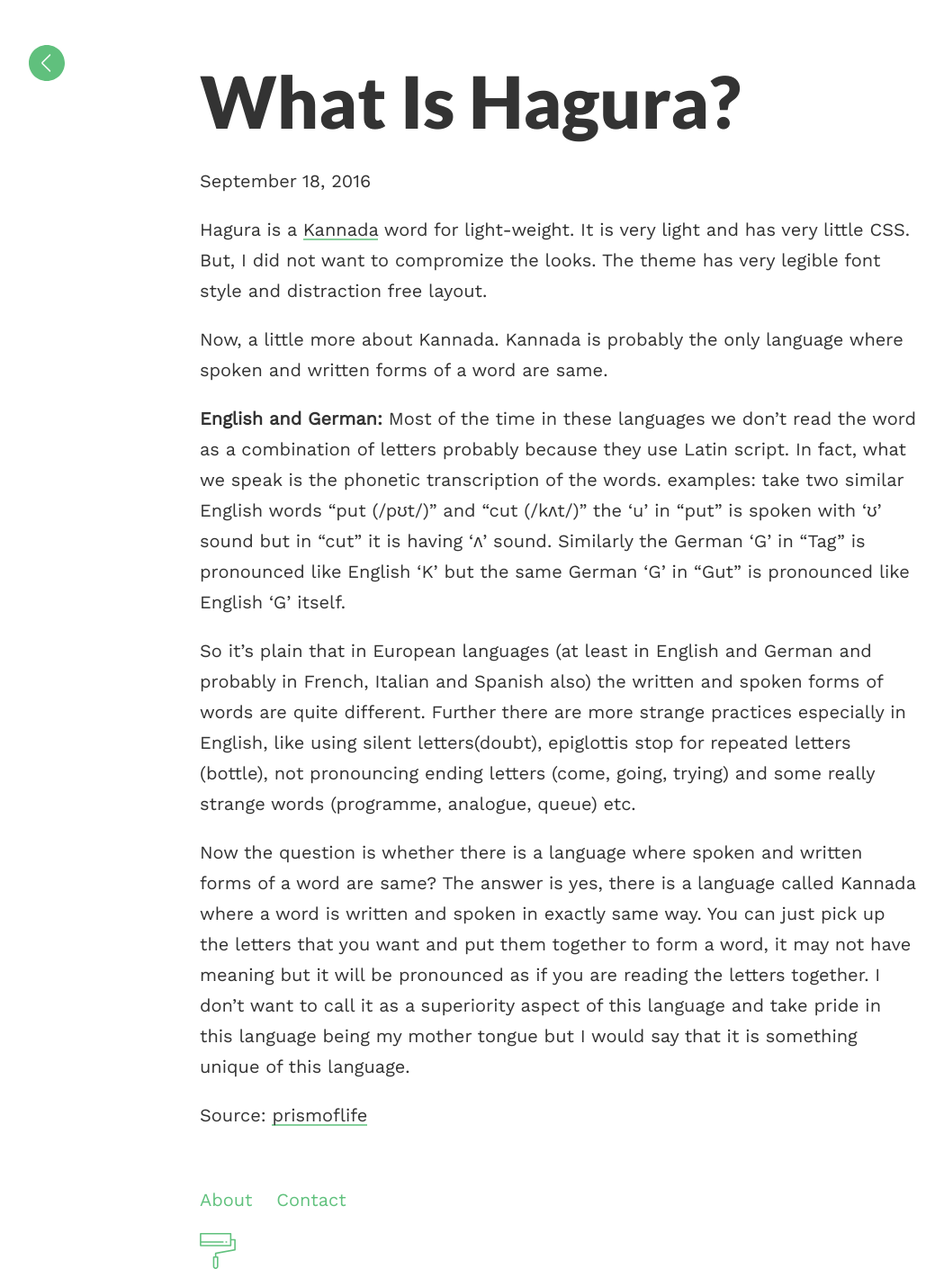
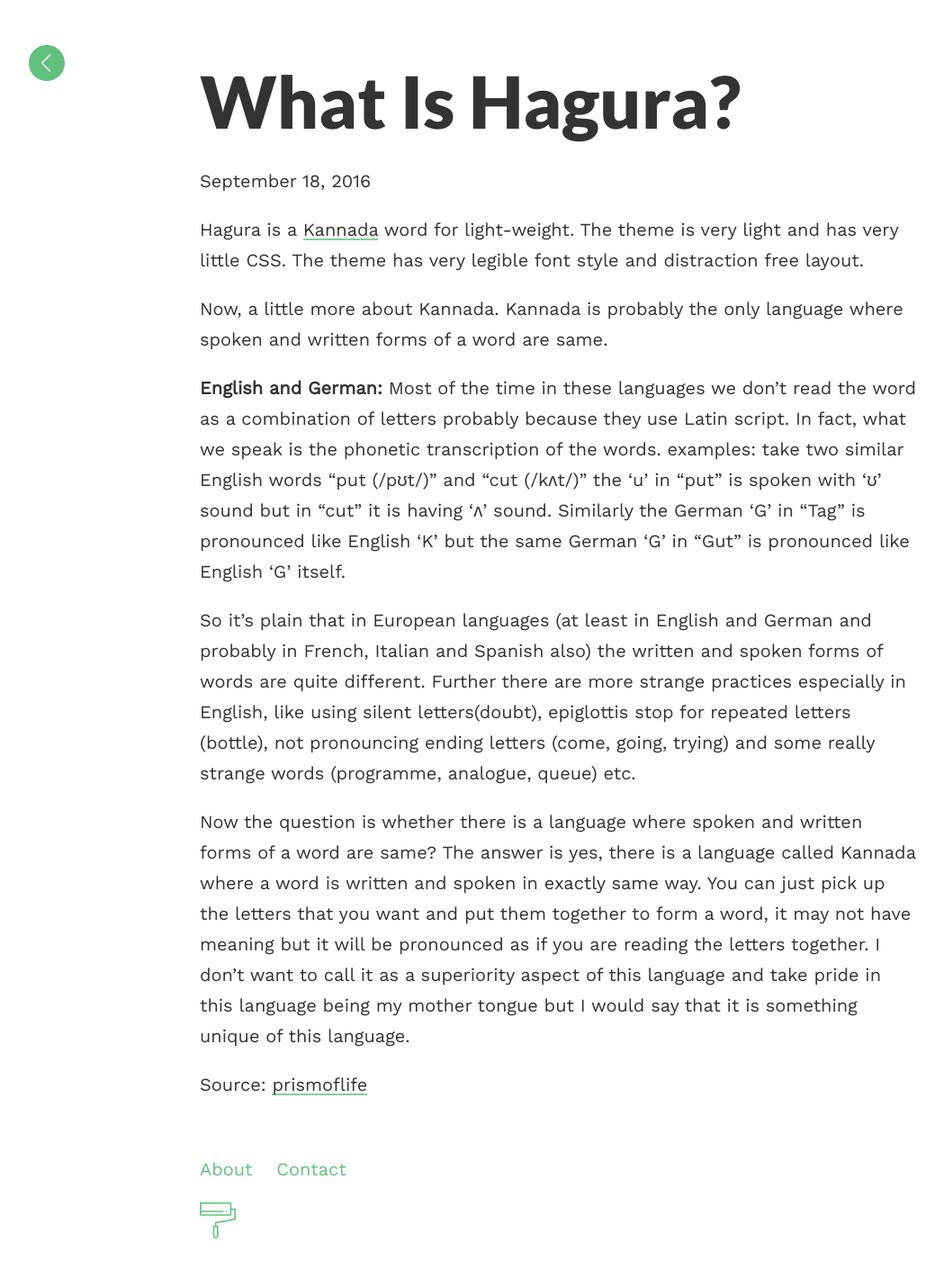
Before and after one commit to sharu725/hagura, a Jekyll site: the page built from _posts/2016-09-18-hagura.md, in a window 1280 px wide. Shown: the whole page at 90% size, without its empty margins (18-1067 px from the left). Built offline with Jekyll 4.4.1, drawn with Linux system fonts in a browser that asks for light colours; after the commit the page ends 1376 px from its top, so only the background shows below that.

Commit message:
no message

```diff
--- a/_posts/2016-09-18-hagura.md
+++ b/_posts/2016-09-18-hagura.md
@@ -5,7 +5,7 @@ date:   2016-09-18 23:34:56 +0530
 ---
 
 
-Hagura is a [Kannada](https://en.wikipedia.org/wiki/Kannada){: target="_blank"} word for light-weight. It is very light and has very little CSS. But, I did not want to compromize the looks. The theme has very legible font style and distraction free layout.
+Hagura is a [Kannada](https://en.wikipedia.org/wiki/Kannada){: target="_blank"} word for light-weight. The theme is very light and has very little CSS. The theme has very legible font style and distraction free layout.
 
 Now, a little more about Kannada. Kannada is probably the only language where spoken and written forms of a word are same.
 
```
